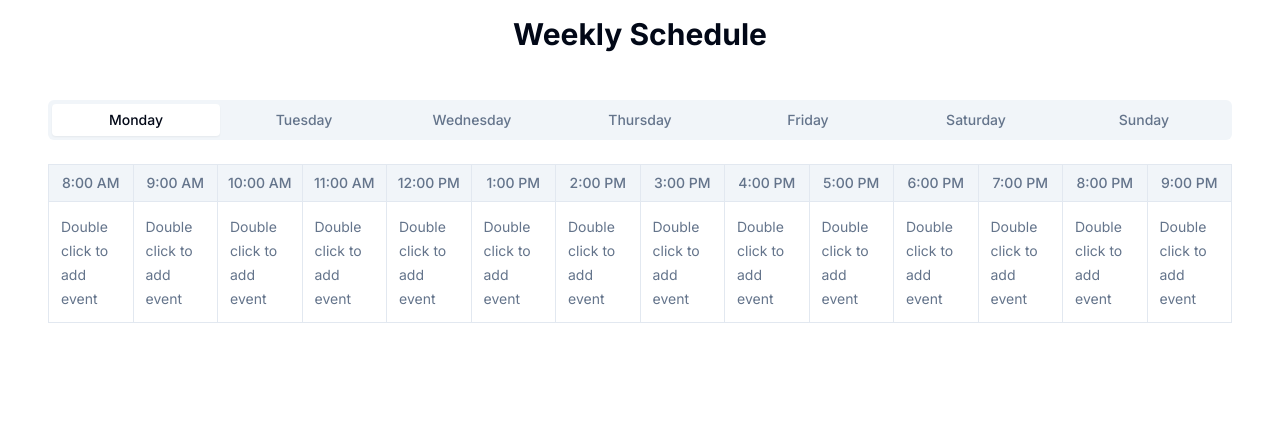
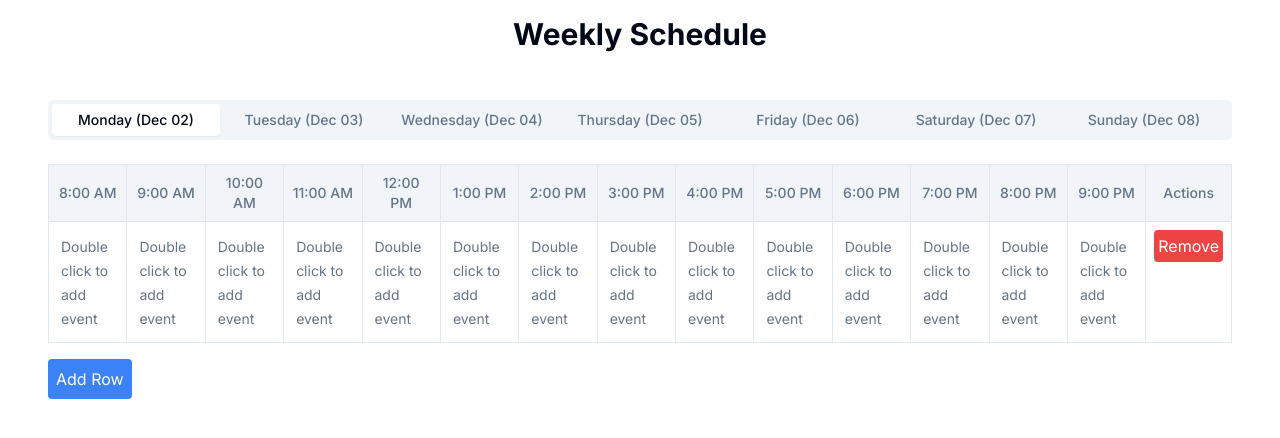
Before and after one commit to davemelk100/binder-with-next, a Next.js app: page / in a window 1280 px wide. Shown: the top 438 px of the page. Built offline with nearby package versions, Linux system fonts and the light colour scheme.

Commit message:
update to add and remove rows

```diff
--- a/components/schedule/schedule-table.tsx
+++ b/components/schedule/schedule-table.tsx
@@ -1,14 +1,17 @@
 "use client";
 
-import { format } from "date-fns";
+import { useState } from "react";
+import { format, addDays, startOfWeek } from "date-fns";
 import { Tabs, TabsContent, TabsList, TabsTrigger } from "@/components/ui/tabs";
 import { ScheduleCell } from "./schedule-cell";
 
+// Define time slots
 const timeSlots = Array.from({ length: 14 }, (_, i) => {
   const hour = 8 + i;
   return format(new Date().setHours(hour, 0), "h:mm a");
 });
 
+// Define days of the week
 const days = [
   "Monday",
   "Tuesday",
@@ -19,18 +22,52 @@ const days = [
   "Sunday",
 ];
 
+// Get the start of the current week (Monday as the start)
+const startOfCurrentWeek = startOfWeek(new Date(), { weekStartsOn: 1 });
+
+// Map days to their corresponding dates
+const daysWithDates = days.map((day, index) => {
+  const date = addDays(startOfCurrentWeek, index);
+  const formattedDate = format(date, "MMM dd");
+  return { day, formattedDate };
+});
+
 export function ScheduleTable() {
+  // State to manage rows for each day
+  const [rows, setRows] = useState(
+    daysWithDates.reduce((acc, { day }) => {
+      acc[day] = [1]; // Initialize with one row per day
+      return acc;
+    }, {})
+  );
+
+  // Function to add a row for a specific day
+  const addRow = (day) => {
+    setRows((prev) => ({
+      ...prev,
+      [day]: [...prev[day], prev[day].length + 1], // Add a new row
+    }));
+  };
+
+  // Function to remove a row for a specific day
+  const removeRow = (day, rowId) => {
+    setRows((prev) => ({
+      ...prev,
+      [day]: prev[day].filter((id) => id !== rowId), // Remove the row by ID
+    }));
+  };
+
   return (
     <div className="w-full max-w-[95vw] mx-auto p-4">
-      <Tabs defaultValue={days[0]} className="w-full">
+      <Tabs defaultValue={daysWithDates[0].day} className="w-full">
         <TabsList className="w-full justify-between mb-4">
-          {days.map((day) => (
+          {daysWithDates.map(({ day, formattedDate }) => (
             <TabsTrigger key={day} value={day} className="flex-1">
-              {day}
+              {day} ({formattedDate})
             </TabsTrigger>
           ))}
         </TabsList>
-        {days.map((day) => (
+        {daysWithDates.map(({ day }) => (
           <TabsContent key={day} value={day}>
             <div className="overflow-x-auto">
               <table className="w-full border-collapse">
@@ -44,10 +81,14 @@ export function ScheduleTable() {
                         {time}
                       </th>
                     ))}
+                    <th className="border p-2 bg-muted text-muted-foreground font-medium text-sm">
+                      Actions
+                    </th>
                   </tr>
                 </thead>
                 <tbody>
-                  <tr>
+                  {rows[day].map((rowId) => (
+                    <tr key={rowId}>
                       {timeSlots.map((time) => (
                         <td
                           key={time}
@@ -56,9 +97,24 @@ export function ScheduleTable() {
                           <ScheduleCell day={day} timeSlot={time} />
                         </td>
                       ))}
+                      <td className="border p-2 h-24 align-top text-center">
+                        <button
+                          onClick={() => removeRow(day, rowId)}
+                          className="p-1 bg-red-500 text-white rounded"
+                        >
+                          Remove
+                        </button>
+                      </td>
                     </tr>
+                  ))}
                 </tbody>
               </table>
+              <button
+                onClick={() => addRow(day)}
+                className="mt-4 p-2 bg-blue-500 text-white rounded"
+              >
+                Add Row
+              </button>
             </div>
           </TabsContent>
         ))}
--- a/package.json
+++ b/package.json
@@ -10,6 +10,7 @@
   },
   "dependencies": {
     "@hookform/resolvers": "^3.3.4",
+    "@radix-ui/react-accordion": "^1.2.1",
     "@radix-ui/react-slot": "^1.0.2",
     "@radix-ui/react-tabs": "^1.0.4",
     "class-variance-authority": "^0.7.0",
@@ -28,7 +29,7 @@
   },
   "devDependencies": {
     "@types/node": "^20.11.16",
-    "@types/react": "^18.2.52",
+    "@types/react": "^18.3.12",
     "@types/react-dom": "^18.2.18",
     "autoprefixer": "^10.4.17",
     "eslint": "^8.56.0",
```
Also changed, not shown: 1 other file (tests, documents, lock files or other folders). Lines whose indentation alone changed are shown as unchanged.
